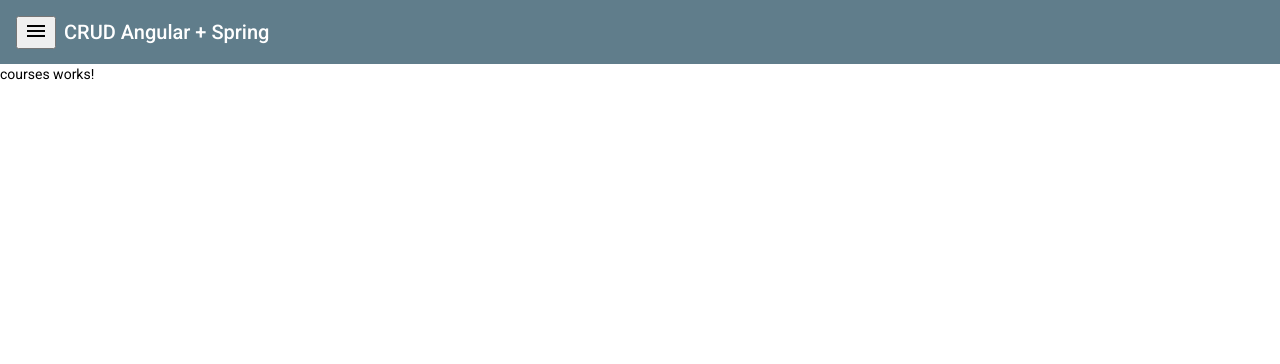
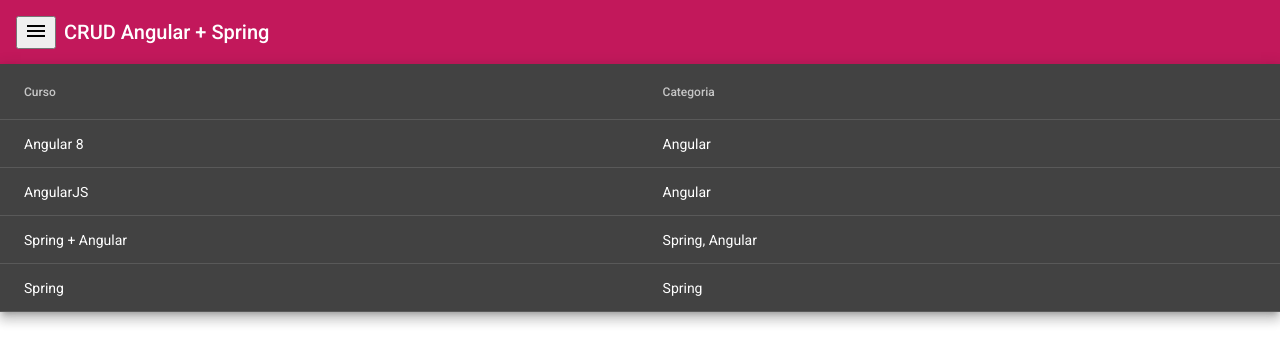
Before and after one commit to danilojsouza/angular-courses, an Angular app: page /courses in a window 1280 px wide. Shown: the top 364 px of the page. Built offline with nearby package versions, Linux system fonts and the light colour scheme.

Commit message:
Add courses model and MatTableModule

```diff
--- a/src/app/courses/courses.module.ts
+++ b/src/app/courses/courses.module.ts
@@ -1,5 +1,6 @@
+import { CommonModule } from '@angular/common';
 import { NgModule } from '@angular/core';
-import { CommonModule } from '@angular/common';
+import { MatTableModule } from '@angular/material/table';
 
 import { CoursesRoutingModule } from './courses-routing.module';
 import { CoursesComponent } from './courses/courses.component';
@@ -11,7 +12,8 @@
   ],
   imports: [
     CommonModule,
-    CoursesRoutingModule
+    CoursesRoutingModule,
+    MatTableModule
   ]
 })
 export class CoursesModule { }
--- a/src/app/courses/courses/courses.component.html
+++ b/src/app/courses/courses/courses.component.html
@@ -1 +1,16 @@
-<p>courses works!</p>
+<table mat-table [dataSource]="courses" class="mat-elevation-z8">
+
+  <ng-container matColumnDef="name">
+    <th mat-header-cell *matHeaderCellDef> Curso </th>
+    <td mat-cell *matCellDef="let course"> {{course.name}} </td>
+  </ng-container>
+
+  <ng-container matColumnDef="category">
+    <th mat-header-cell *matHeaderCellDef> Categoria </th>
+    <td mat-cell *matCellDef="let course"> {{course.category}} </td>
+  </ng-container>
+
+  <tr mat-header-row *matHeaderRowDef="displayedColumns"></tr>
+  <tr mat-row *matRowDef="let row; columns: displayedColumns;"></tr>
+
+</table>
--- a/src/app/courses/courses/courses.component.scss
+++ b/src/app/courses/courses/courses.component.scss
@@ -0,0 +1,3 @@
+table {
+  width: 100%;
+}
--- a/src/app/courses/courses/courses.component.ts
+++ b/src/app/courses/courses/courses.component.ts
@@ -1,4 +1,5 @@
 import { Component, OnInit } from '@angular/core';
+import { Course } from '../model/course';
 
 @Component({
   selector: 'app-courses',
@@ -7,7 +8,17 @@
 })
 export class CoursesComponent implements OnInit {
 
-  constructor() { }
+  courses: Course[];
+  displayedColumns = ['name', 'category'];
+
+  constructor() {
+    this.courses = [
+      {_id: "1", name: "Angular 8", category: "Angular"},
+      {_id: "2", name: "AngularJS", category: "Angular"},
+      {_id: "3", name: "Spring + Angular", category: "Spring, Angular"},
+      {_id: "4", name: "Spring", category: "Spring"}
+    ];
+  }
 
   ngOnInit(): void {
   }
--- /dev/null
+++ b/src/app/courses/model/course.ts
@@ -0,0 +1,5 @@
+export interface Course {
+  _id: string;
+  name: string;
+  category: string;
+}
--- a/src/styles.scss
+++ b/src/styles.scss
@@ -1,14 +1,4 @@
 /* You can add global styles to this file, and also import other style files */
-@import '@angular/material/theming';
-@include mat-core();
-
-$dark-primary: mat-palette($mat-blue-grey);
-$dark-accent:  mat-palette($mat-amber, A200, A100, A400);
-$dark-warn:    mat-palette($mat-deep-orange);
-
-$dark-theme:   mat-dark-theme($dark-primary, $dark-accent, $dark-warn);
-
-@include angular-material-theme($dark-theme);
 
 html, body { height: 100%; }
 body { margin: 0; font-family: Roboto, "Helvetica Neue", sans-serif; }
```
